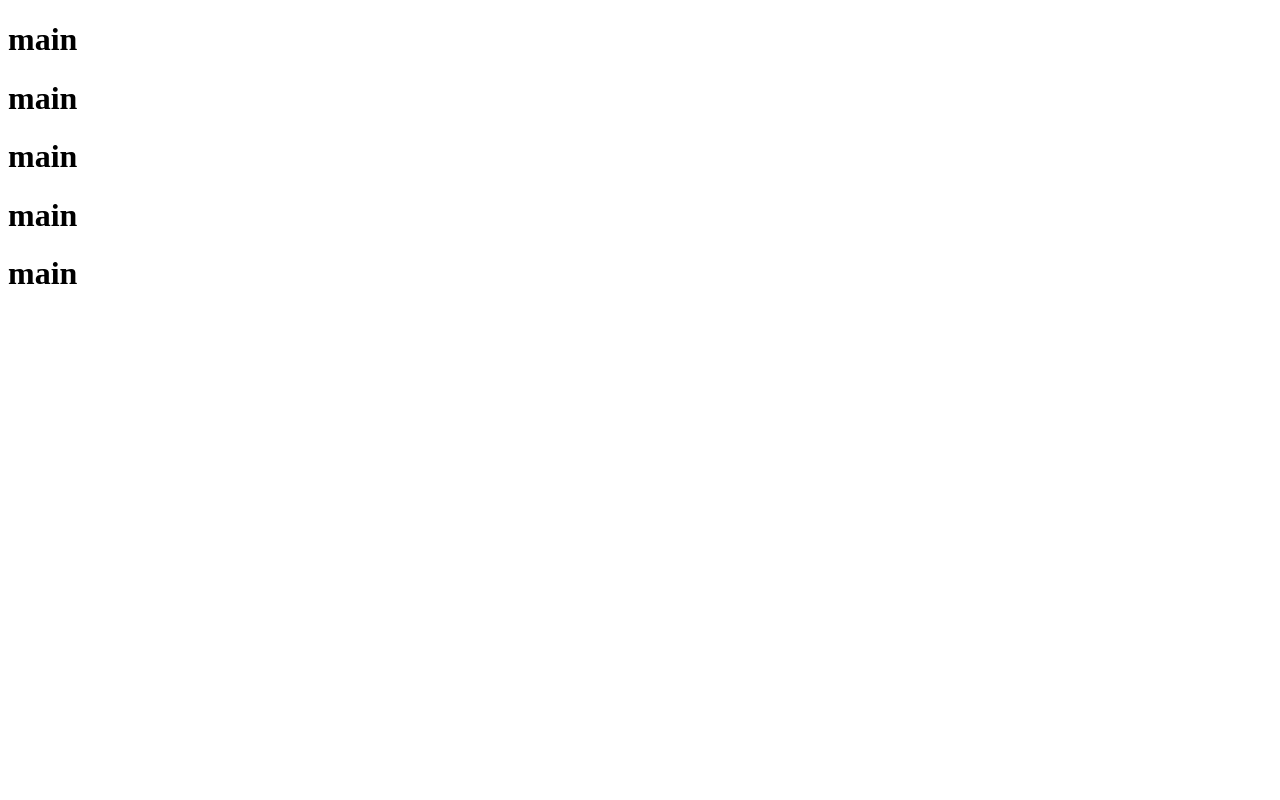
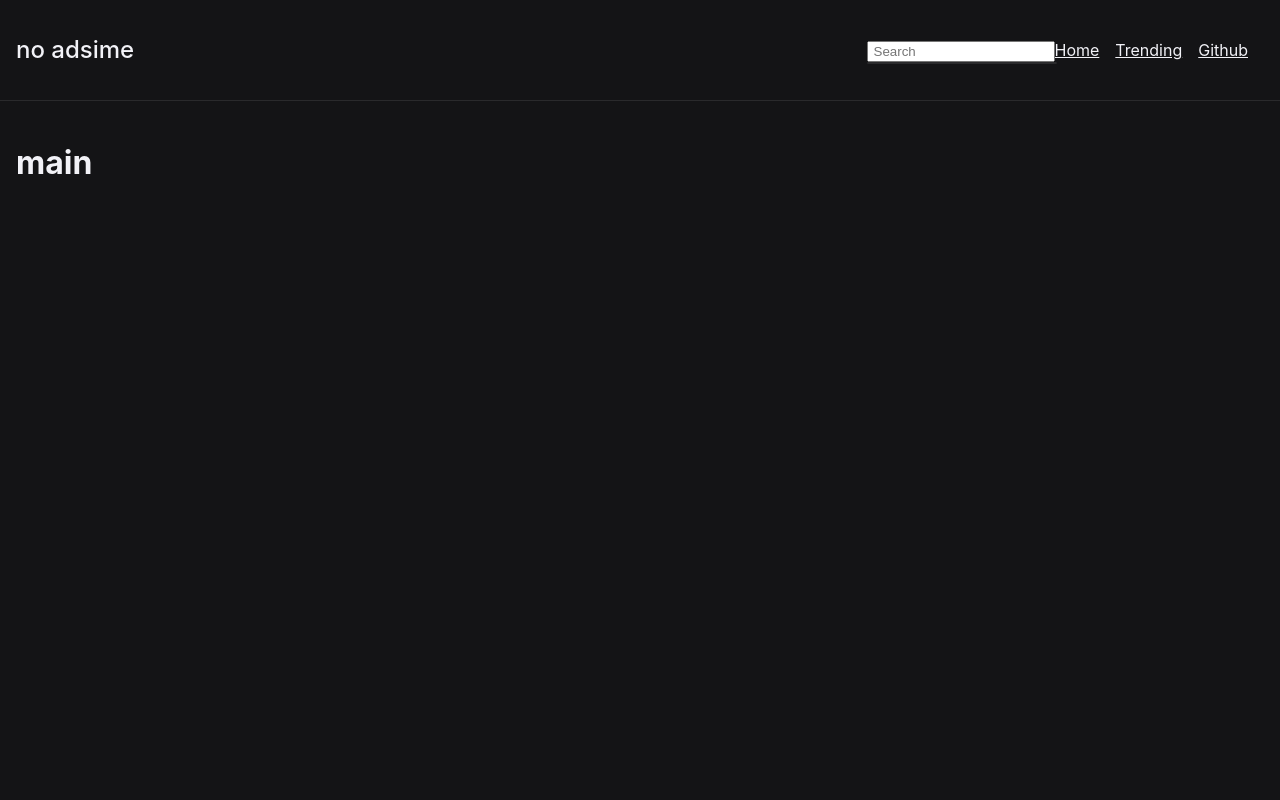
Before and after one commit to nulxn/ani, a SvelteKit app: page / in a window 1280 px wide. Shown: the top 800 px of the page. Built offline with nearby package versions, Linux system fonts and the light colour scheme.

Commit message:
CSS + Search Feature

```diff
--- a/package.json
+++ b/package.json
@@ -29,6 +29,7 @@
 		"globals": "^15.0.0",
 		"prettier": "^3.3.2",
 		"prettier-plugin-svelte": "^3.2.6",
+		"sass-embedded": "^1.83.0",
 		"svelte": "^5.0.0",
 		"svelte-check": "^4.0.0",
 		"typescript": "^5.0.0",
--- a/src/routes/+layout.svelte
+++ b/src/routes/+layout.svelte
@@ -1,23 +1,221 @@
 <script lang="ts">
 	let { children } = $props();
+	import { browser } from '$app/environment';
+
+	let searched = $state<
+		{ href: string | null; title: string | undefined; img: string | undefined }[]
+	>([]);
+	function search(term: string) {
+		fetch('https://ajax.gogocdn.net/site/loadAjaxSearch?keyword=' + term)
+			.then((res) => res.json())
+			.then((json) => {
+				let html = json.content;
+				let parser = new DOMParser();
+				let doc = parser.parseFromString(html, 'text/html');
+
+				let links = doc.querySelectorAll('.ss-title');
+				links.forEach((link) => {
+					let href = link.getAttribute('href');
+					let title = link.textContent?.trim();
+					let thumbDiv = link.querySelector('div');
+					let imgStyle = thumbDiv?.getAttribute('style');
+					let img = imgStyle?.split(': ')[1].replace('")', '').replace('url("', '');
+
+					let data = {
+						href: href?.replace('category/', 'watch?id=') ?? null,
+						title,
+						img
+					};
+					searched.push(data);
+				});
+			});
+	}
+
+	let headerHeight = $state(0);
+	let footerHeight = $state(0);
+	let windowHeight = $state(0);
+	let mainHeight = $derived(windowHeight - headerHeight - footerHeight - 32);
+	if (browser) {
+		windowHeight = window.innerHeight;
+		headerHeight = document.querySelector('header')?.clientHeight ?? 0;
+		footerHeight = document.querySelector('footer')?.clientHeight ?? 0;
+	}
+
+	let term = $state('');
+	let searching = $state(false);
+	let justSearchedFor = $state('');
+	$effect(() => {
+		term;
+		if (term === '' || justSearchedFor === term) return;
+
+		if (!searching) {
+			searching = true;
+			setTimeout(() => {
+				if (term !== '' && justSearchedFor !== term) {
+					console.log('searched for', term);
+					searched = [];
+					search(term);
+					justSearchedFor = term;
+					searching = false;
+				}
+			}, 3000);
+		}
+	});
 </script>
 
 <svelte:head>
 	<title>no ads!</title>
 	<style>
-		:root {
-			--bg: white;
-		}
-
-		body {
-			background-color: var(--bg);
+		body,
+		html {
+			background-color: var(--bgColor-default);
+			color: var(--fgColor-default);
+			font-family: 'Inter', sans-serif;
+			font-size: 16px;
+			font-weight: var(--base-text-weight-normal);
+			line-height: 1.5;
+			margin: 0;
+			padding: 0;
+			width: 100%;
+			height: 100%;
+			transition: all 0.3s ease;
 		}
 	</style>
 </svelte:head>
 
-<main>
+<header>
+	<h1 class="title">
+		<a href="/" style="text-decoration: none; color: var(--fgColor-default);">no adsime</a>
+	</h1>
+	<nav>
+		<div class="searchbar">
+			<input
+				id="search"
+				type="text"
+				placeholder="Search"
+				style="padding-left: 5px;"
+				bind:value={term}
+			/>
+			<div class="results">
+				{#if searching && searched.length === 0}
+					<p>Searching ...</p>
+				{:else}
+					{#each searched as result}
+						<div class="result">
+							<img src={result.img} alt={result.title} />
+							<a href={result.href}>{result.title}</a>
+						</div>
+					{/each}
+				{/if}
+			</div>
+		</div>
+		<a href="/">Home</a>
+		<a href="/trending">Trending</a>
+		<a href="https://github.com/nulxn/ani">Github</a>
+	</nav>
+</header>
+
+<div id="searched"></div>
+
+<main style="height: {mainHeight}px;">
 	{@render children()}
 </main>
 
+<footer>
+	<p>© 2024 nulxn</p>
+</footer>
+
 <style>
+	:root {
+		--borderWidth-default: 0.0625rem;
+		--borderRadius-default: 0.375rem;
+		--outline-focus-width: 0.125rem;
+
+		--base-text-weight-normal: 400;
+		--base-text-weight-bold: 500;
+
+		--bgColor-default: #141416;
+		--bgColor-muted: #242426;
+		--borderColor-default: #2a2a2c;
+		--borderColor-emphasis: #38383a;
+
+		--fgColor-default: #f2f2f7;
+		--fgColor-muted: #aeaeb2;
+		--fgColor-onEmphasis: #ffffff;
+
+		--fgColor-accent: #0a84ff;
+		--fgColor-accent-hover: #007aff;
+		--fgColor-link: var(--fgColor-accent);
+		--fgColor-danger: #ff453a;
+
+		--shadow-resting-xsmall: 0px 1px 0px 0px #000000cc;
+		--shadow-floating-medium: 0px 0px 0px 1px #3a3a3c, 0px 8px 16px -4px #00000066,
+			0px 4px 32px -4px #00000066, 0px 24px 48px -12px #00000066, 0px 48px 96px -24px #00000066;
+	}
+
+	.title {
+		font-size: 1.5rem;
+		font-weight: var(--base-text-weight-bold);
+	}
+
+	header {
+		display: flex;
+		justify-content: space-between;
+		align-items: center;
+		padding: 1rem;
+		border-bottom: var(--borderWidth-default) solid var(--borderColor-default);
+	}
+
+	nav {
+		display: flex;
+	}
+
+	nav a {
+		margin-right: 1rem;
+		color: var(--fgColor-default);
+	}
+
+	nav a:hover {
+		color: var(--fgColor-muted);
+	}
+
+	main {
+		padding: 1rem;
+	}
+
+	footer {
+		padding: 1rem;
+		border-top: var(--borderWidth-default) solid var(--borderColor-default);
+		text-align: center;
+	}
+
+	.searchbar {
+		position: relative;
+	}
+
+	.results {
+		position: absolute;
+		top: 100%;
+		left: 0;
+		width: 100%;
+		max-height: 200px;
+		background-color: var(--bgColor-muted);
+		border: var(--borderWidth-default) solid var(--borderColor-default);
+		border-radius: var(--borderRadius-default);
+		overflow-y: auto;
+	}
+
+	.result {
+		display: flex;
+		align-items: center;
+		padding: 0.5rem;
+		border-bottom: var(--borderWidth-default) solid var(--borderColor-default);
+	}
+
+	.result img {
+		width: 50px;
+		height: 50px;
+		object-fit: cover;
+		margin-right: 0.5rem;
+	}
 </style>
--- a/src/routes/+page.svelte
+++ b/src/routes/+page.svelte
@@ -1,18 +1,4 @@
 <script lang="ts">
-	import { _ } from '$lib/jburry';
-	import { onMount } from 'svelte';
-
-	onMount(() => {
-		_('h1', document).click((e) => {
-			if (e) {
-				e.innerHTML = 'hello';
-			}
-		});
-	});
 </script>
 
 <h1>main</h1>
-<h1>main</h1>
-<h1>main</h1>
-<h1>main</h1>
-<h1>main</h1>
```
Also changed, not shown: backup.svelte (deleted, +0 -74 lines), src/routes/+error.svelte (added, +24 -0 lines), src/routes/watch/+page.svelte (+9 -1 lines), 1 other file (tests, documents, lock files or other folders).
